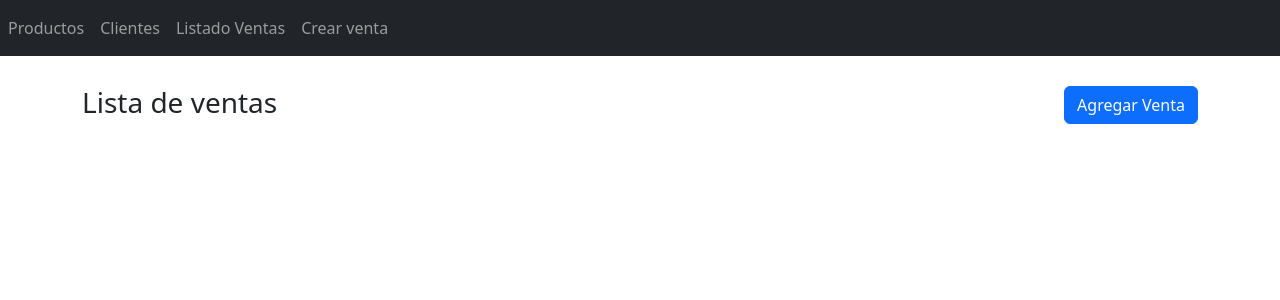
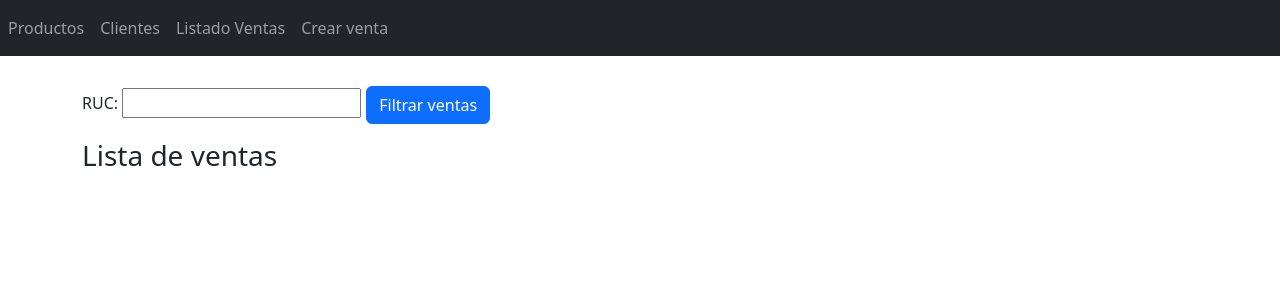
Before and after one commit to roxana1999/frontEndAppFinal, an Angular app: page /ventaProductos in a window 1280 px wide. Shown: the top 300 px of the page. Built offline with nearby package versions, Linux system fonts and the light colour scheme.

Commit message:
Se añadió el filtro de búsqueda por ruc al listado de ventas

```diff
--- a/src/app/components/venta-productos/venta-productos.component.html
+++ b/src/app/components/venta-productos/venta-productos.component.html
@@ -1,10 +1,13 @@
 <div class="espacio"></div>
-<div class="d-flex" style="justify-content: space-between">
-  <h3>Lista de ventas</h3>
-  <div>
-    <a routerLink="crearVenta" class="btn btn-primary" style="margin-left: auto">Agregar Venta</a>
-  </div>
+<div>
+  RUC:
+  <input [(ngModel)]="filtroRUC"/>
+  <button style="margin-left: 5px;" (click)="filtrarVentas()" class="btn btn-primary">
+    Filtrar ventas
+  </button>
 </div>
+<div class="espacio-15"></div>
+<h3>Lista de ventas</h3>
 <div *ngIf="listaVentas.length > 0">
   <div class="table-responsive">
     <table class="table">
--- a/src/app/components/venta-productos/venta-productos.component.ts
+++ b/src/app/components/venta-productos/venta-productos.component.ts
@@ -9,6 +9,7 @@ import { obtenerListaVentas } from './funciones/obtenerListaVentas';
 })
 export class VentaProductosComponent implements OnInit {
   listaVentas : VentaProductos[] = [];
+  filtroRUC!: number;
 
   constructor() { }
 
@@ -17,4 +18,12 @@ export class VentaProductosComponent implements OnInit {
     console.log(this.listaVentas);
   }
 
+  filtrarVentas(){
+    this.listaVentas = obtenerListaVentas();
+    if (this.filtroRUC != undefined && this.filtroRUC.toString() != "")
+      this.listaVentas = this.listaVentas.filter( venta => venta.cabecera.cliente.ruc == this.filtroRUC);
+    console.log(typeof this.filtroRUC);
+    console.log(this.filtroRUC);
+  }
+
 }
--- a/src/app/models/ventaProductos.ts
+++ b/src/app/models/ventaProductos.ts
@@ -1,6 +1,6 @@
-import { obtenerListaVentas } from "../components/venta-productos/funciones/obtenerListaVentas";
-import { Cliente } from "./cliente";
-import { Producto } from "./producto";
+import { obtenerListaVentas } from '../components/venta-productos/funciones/obtenerListaVentas';
+import { Cliente } from './cliente';
+import { Producto } from './producto';
 
 export class VentaProductos {
   cabecera!: {
@@ -12,17 +12,15 @@ export class VentaProductos {
   };
   detalles: DetalleProducto[] = [];
 
-    constructor(){
-      let listaVentaProductos = obtenerListaVentas();
-      let siguienteID = listaVentaProductos.length+1;
-      console.log("CONSTRUCTOR: SIGUIENTE ID", siguienteID);
+  constructor() {
+    let siguienteID = obtenerListaVentas().length + 1;
     this.cabecera = {
-        id : siguienteID,
-        numeroFactura: "001-001-"+obtenerString(siguienteID),
+      id: siguienteID,
+      numeroFactura: '001-001-' + obtenerString(siguienteID),
       fecha: new Date(Date.now()),
-        total : 0,
-        cliente: new Cliente(NaN, "", "")
-      }
+      total: 0,
+      cliente: new Cliente(NaN, '', ''),
+    };
   }
 }
 
@@ -32,8 +30,8 @@ export class DetalleProducto {
   totalDetalle!: number;
 }
 
-function obtenerString(n: number){
-  let numero = n.toString()
-  while (numero.length < 7) numero = "0" + numero
+function obtenerString(n: number) {
+  let numero = n.toString();
+  while (numero.length < 7) numero = '0' + numero;
   return numero;
 }
```
Lines whose indentation alone changed are shown as unchanged.
